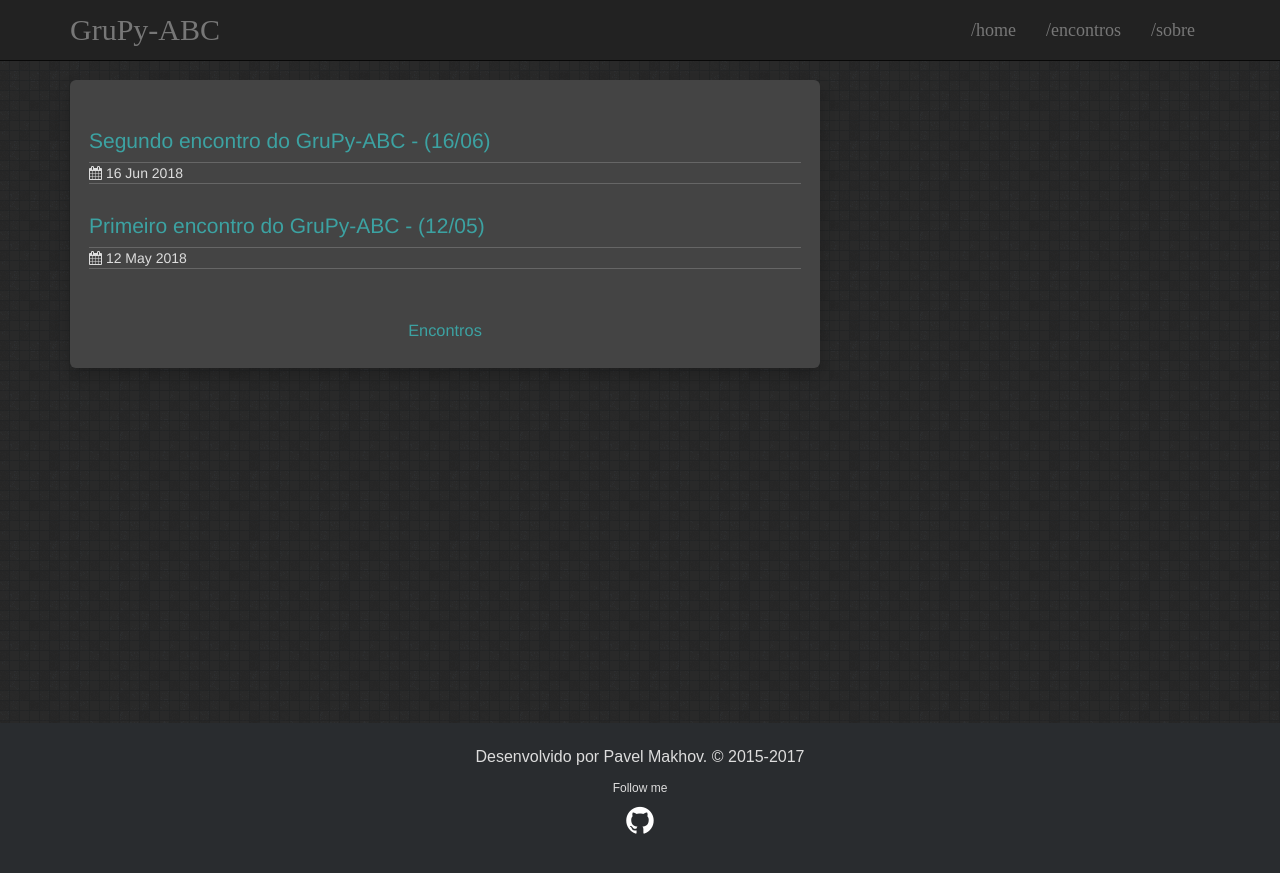
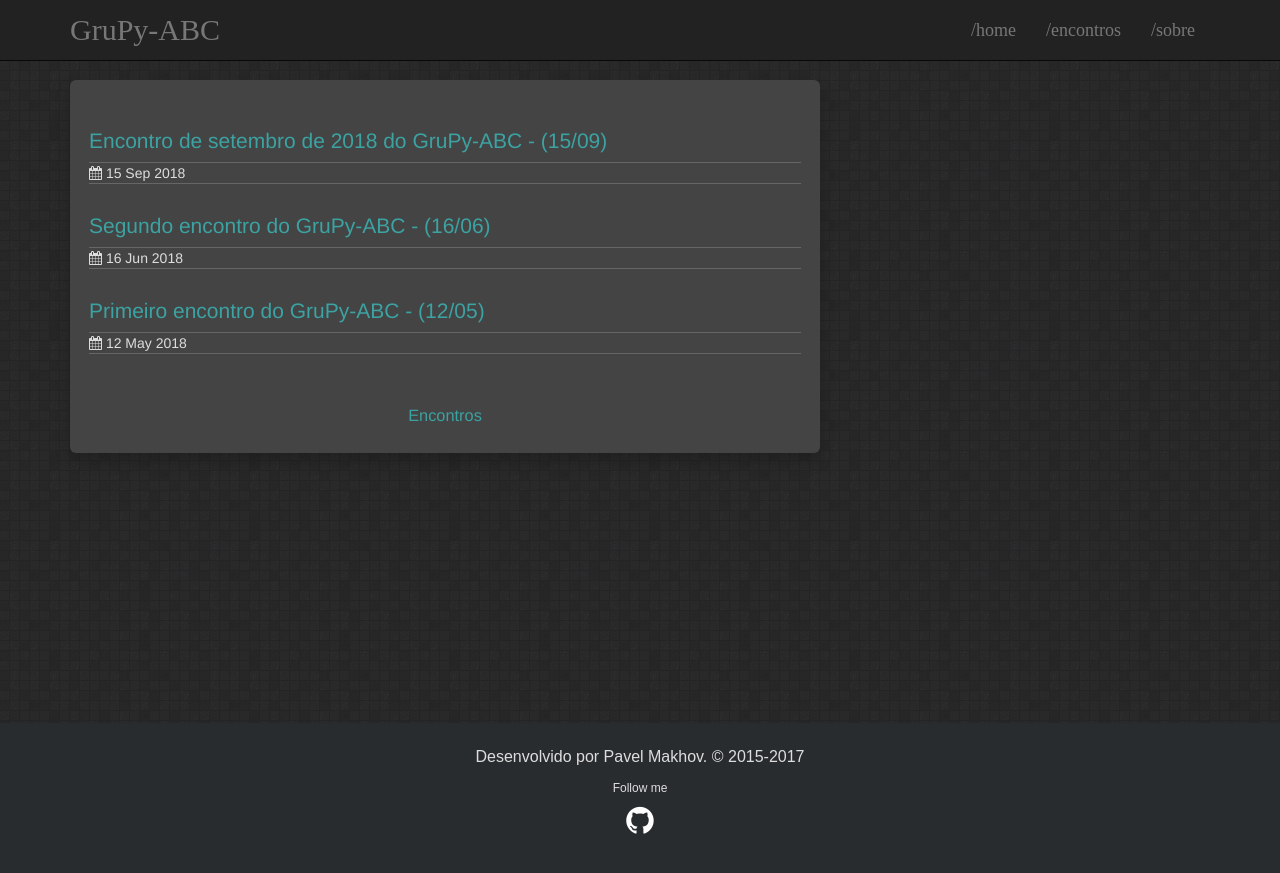
Before and after one commit to Grupy-ABC/Grupy-ABC.github.io, a Jekyll site: the page built from index.html, in a window 1280 px wide. Shown: the top 873 px of the page. Built offline with Jekyll 4.4.1, drawn with Linux system fonts in a browser that asks for light colours; some of the changed lines change nothing that is shown.

Commit message:
Nova entrada: encontro set/2018.

```diff
--- a/_config.yml
+++ b/_config.yml
@@ -4,6 +4,7 @@ description: >- # this means to ignore newlines until "baseurl:"
   do ABC e do estado de São Paulo.
 baseurl: "" # the subpath of your site, e.g. /blog
 url: "grupy" # the base hostname & protocol for your site, e.g. http://example.com
+future: true
 
 author: Desenvolvido por Pavel Makhov.
 copyright: 2015-2017
--- /dev/null
+++ b/_posts/2018-09-15-grupy-abc-encontro-setembro.markdown
@@ -0,0 +1,24 @@
+---
+layout: post
+title:  "Encontro de setembro de 2018 do GruPy-ABC - (15/09)"
+date:   2018-09-15 11:24:17 -0300
+categories: grupy-abc meetups
+---
+
+Bora realizar o nosso encontro em setembro de 2018 do GruPy-ABC, o grupo de usuários de Python do Grande ABC Paulista!
+
+
+O evento acontecerá no __Instituto Mauá de Tecnologia, em São Caetano do Sul, no dia 15/09/2018__.
+
+##  [Cadastre-se para entrada no local][form-cadastro]
+
+
+## Programação
+#### [Envie sua palestra ou workshop!][speakerfight]
+
+## Como Chegar
+<iframe src="https://www.google.com/maps/embed?pb=!1m18!1m12!1m3!1d116951.24708618366!2d-46.58665376064452!3d-23.649964863651512!2m3!1f0!2f0!3f0!3m2!1i1024!2i768!4f13.1!3m3!1m2!1s0x0%3A0x75aa65b7b5099c2!2sInstituto+Mau%C3%A1+de+Tecnologia!5e0!3m2!1spt-BR!2sbr!4v1406825979020" width="100%" height="450" frameborder="0" style="border:0" allowfullscreen></iframe>
+
+
+[form-cadastro]: https://alexandreharano.typeform.com/to/TVsq21
+[speakerfight]: https://speakerfight.com/events/encontro-de-setembro-de-2018-do-grupy-abc/
```
